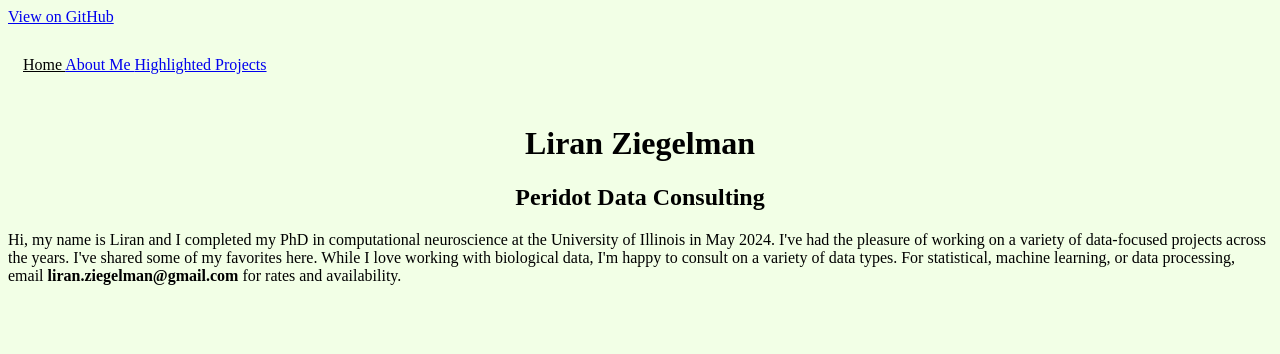
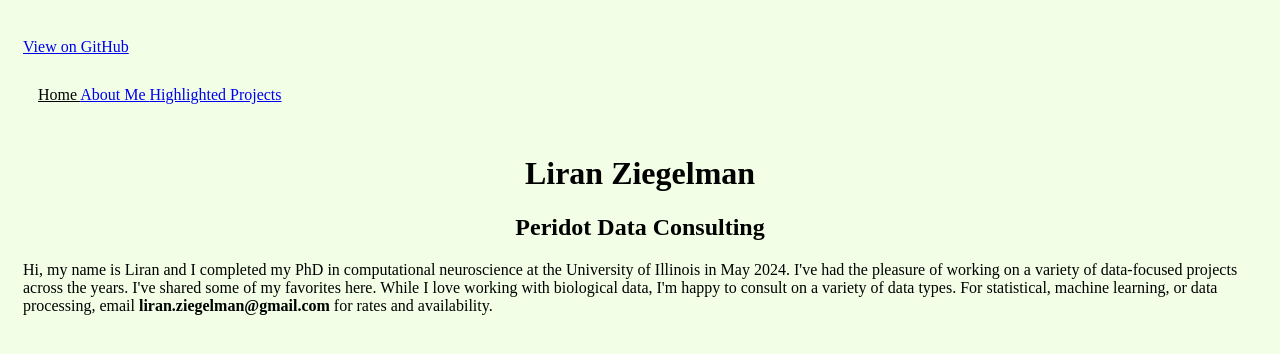
Before and after one commit to lziegelman/lziegelman.github.io, a Jekyll site: the page built from index.html, in a window 1280 px wide. Shown: the top 354 px of the page. Built offline with Jekyll 4.4.1, drawn with Linux system fonts in a browser that asks for light colours.

Commit message:
Update default.html

```diff
--- a/_layouts/default.html
+++ b/_layouts/default.html
@@ -5,21 +5,13 @@
     <title>{{ page.title }}</title>
     <style>
         Body {background-color: #f2ffe6;
-              font-family: Aharoni;}
+              font-family: Aharoni;
+              padding: 30px 15px;}
     </style>
   </head>
   <body>
     <a id="forkme_banner" href="{{ site.github.repository_url }}">View on GitHub</a>
     <div class="shell">
-    <style>
-    nav {
-      list-style-type: none;
-      margin: 0px;
-      padding: 30px 15px;
-    }
-    </style>
-
-
     {% include navigation.html %}
 
 
```
